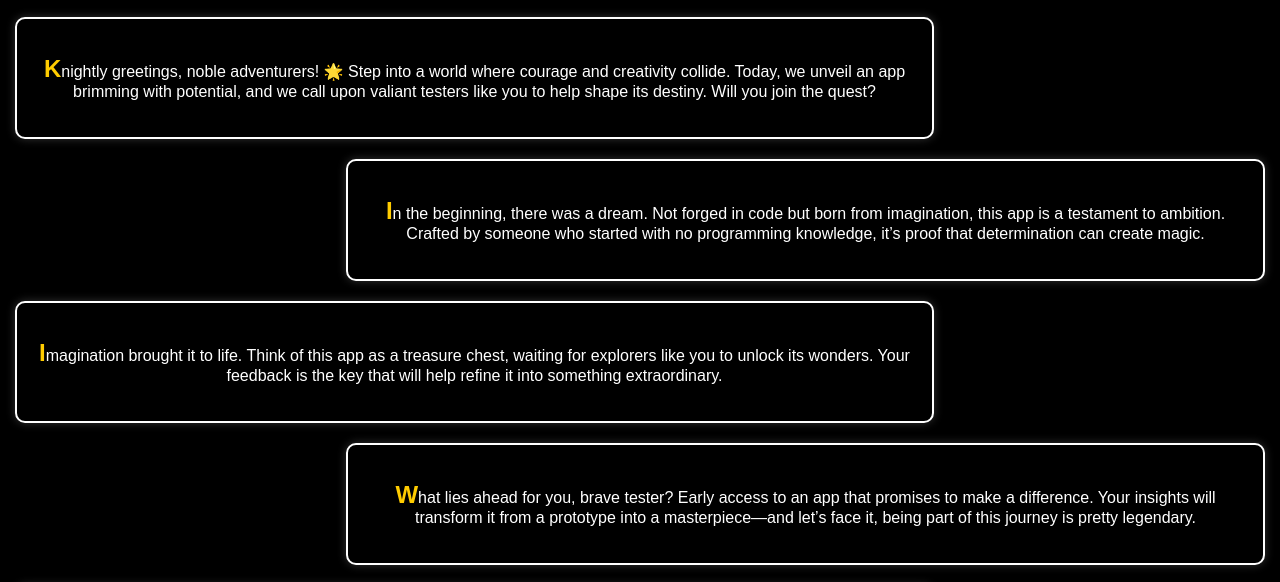
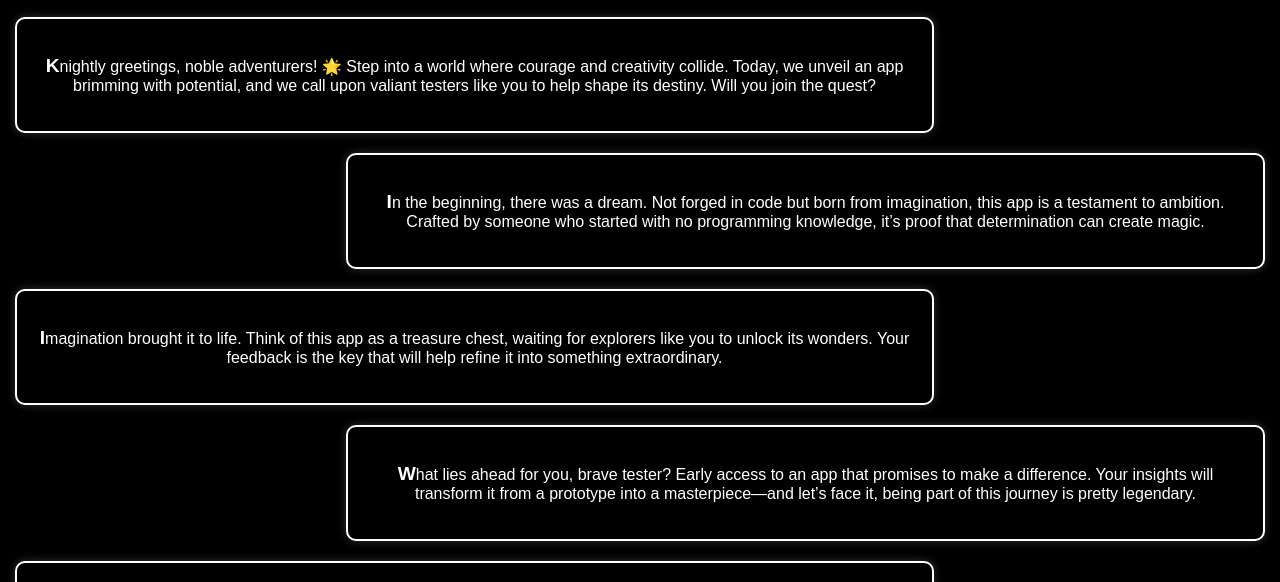
Before and after one commit to D-rilas/website-for-TM_app, a plain HTML site: page index.html in a window 1280 px wide. Shown: the part 214-796 px from the top of the page. Drawn offline with Linux system fonts and the light colour scheme.

Commit message:
Update styles.css

```diff
--- a/styles.css
+++ b/styles.css
@@ -72,9 +72,9 @@ main {
 
 /* Surbrillance de la première lettre */
 .highlight {
-  font-size: 1.5rem;
+  font-size: 1.2rem; /* Réduction de la taille */
   font-weight: bold;
-  color: #ffcc00; /* Jaune pour la mise en avant */
+  color: white; /* Couleur blanche pour plus de subtilité */
 }
 
 /* Responsive design */
```
